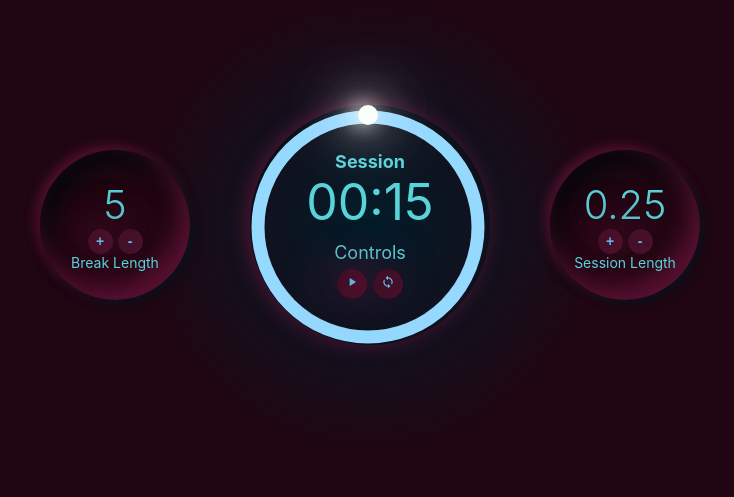
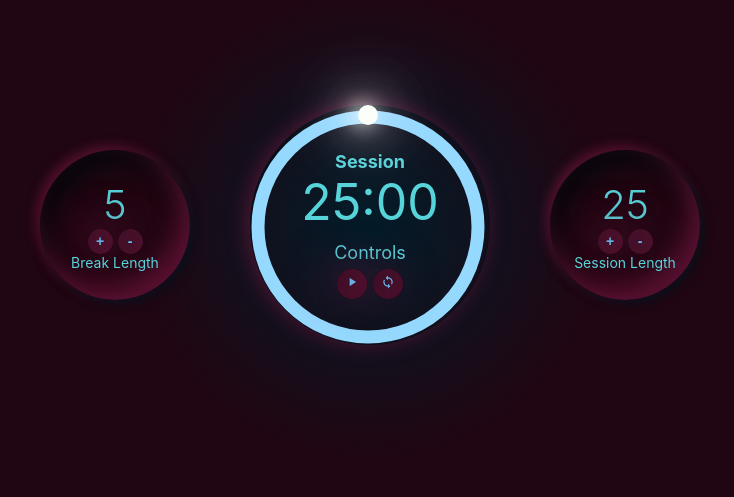
Before and after one commit to Fc0S4b/clock-FCC-test, a React (Create React App) app: page / in a window 1280 px wide. Shown: the part 175-672 px from the top of the page, without its empty margins (270-1004 px from the left). Built offline with nearby package versions, Linux system fonts and the light colour scheme; the HTML template or start-up script is replaced by a standard one.

Commit message:
26/29 test complete

```diff
--- a/src/App.js
+++ b/src/App.js
@@ -7,15 +7,26 @@ import { useState, useEffect } from 'react';
 
 function App() {
   const [breakLength, setBreakLength] = useState(5);
-  const [sessionLength, setSessionLength] = useState(0.25);
-  const [sessionTime, setSessionTime] = useState(0.25 * 60);
+  const [sessionLength, setSessionLength] = useState(25);
+  const [sessionTime, setSessionTime] = useState(25 * 60);
   const [timeOn, setTimeOn] = useState(false);
   const [play, setPlay] = useState(false);
+  const [onBreak, setOnBreak] = useState(false);
+  const [audioOn, setAudioOn] = useState(false);
+
+  const playBeepSound = () => {
+    const beepSound = new Audio('./assets/beep-sound.mp3');
+    beepSound.play();
+  };
 
   const confBtn = (seconds, type) => {
+    if (timeOn) {
+      return;
+    }
+    {
       if (type === 'break') {
         if (
-        (breakLength < 1 && seconds < 0) ||
+          (breakLength <= 1 && seconds < 0) ||
           (breakLength >= 60 && seconds > 0)
         ) {
           return;
@@ -23,7 +34,7 @@ function App() {
         setBreakLength((prevBreak) => prevBreak + seconds);
       } else if (type === 'session') {
         if (
-        (sessionLength < 1 && seconds < 0) ||
+          (sessionLength <= 1 && seconds < 0) ||
           (sessionLength >= 60 && seconds > 0)
         ) {
           return;
@@ -31,6 +42,7 @@ function App() {
         setSessionLength((prevSession) => prevSession + seconds);
         if (!timeOn) {
           setSessionTime((sessionLength + seconds) * 60);
+        }
       }
     }
   };
@@ -41,6 +53,7 @@ function App() {
     setSessionTime(25 * 60);
     setTimeOn(false);
     setPlay(false);
+    setOnBreak(false);
   };
 
   const countDown = () => {
@@ -51,9 +64,19 @@ function App() {
   useEffect(() => {
     let timeoutId;
 
-    if (timeOn && sessionTime > 0) {
+    if (timeOn && sessionTime >= 0) {
       timeoutId = setTimeout(() => {
-        setSessionTime((prevTime) => prevTime - 1);
+        setSessionTime((prevTime) => {
+          if (prevTime <= 0 && !onBreak) {
+            setOnBreak(true);
+            return breakLength * 60;
+          } else if (prevTime <= 0 && onBreak) {
+            setOnBreak(false);
+            return sessionLength * 60;
+          }
+          setAudioOn(false);
+          return prevTime - 1;
+        });
         fillTimer(sessionLength, sessionTime);
       }, 1000);
     }
@@ -62,8 +85,11 @@ function App() {
     };
   }, [timeOn, sessionTime]);
 
-  const circleStroke =
+  const circleStrokeSession =
     sessionTime <= 10 && sessionTime % 2 === 0 ? '#F40000' : '#96d9ff';
+
+  const circleStrokeBreak =
+    sessionTime <= 10 && sessionTime % 2 === 0 ? '#F40000' : '#D6D84F';
 
   return (
     <div className="container">
@@ -86,11 +112,11 @@ function App() {
               cy="110"
               r="110"
               id="circle-svg"
-              stroke={circleStroke}
+              stroke={!onBreak ? circleStrokeSession : circleStrokeBreak}
               fill="transparent"
             ></circle>
           </svg>
-          <Display sessionTime={formatTime(sessionTime)} />
+          <Display onBreak={onBreak} sessionTime={formatTime(sessionTime)} />
           <TimerControls countDown={countDown} play={play} reset={reset} />
         </div>
         <TimerConf
--- a/src/components/Display.js
+++ b/src/components/Display.js
@@ -1,9 +1,7 @@
-const Display = ({ sessionTime }) => {
+const Display = ({ sessionTime, onBreak }) => {
   return (
     <div className="display">
-      <div id="timer-label">
-        <h2>Session</h2>
-      </div>
+      <div id="timer-label">{onBreak ? <h2>Break</h2> : <h2>Session</h2>}</div>
       <div id="time-left">{sessionTime}</div>
     </div>
   );
```
Also changed, not shown: 1 other file (tests, documents, lock files or other folders). Lines whose indentation alone changed are shown as unchanged.
